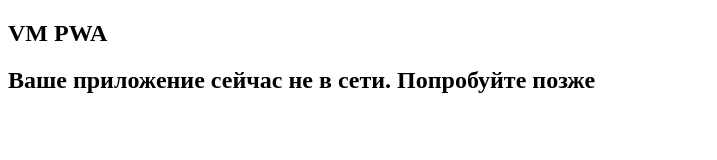
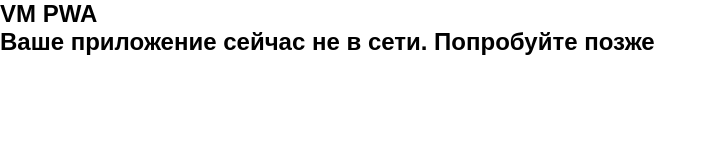
Before and after one commit to hi1267tre/abcd, a plain HTML site: page offline.html in a window 1280 px wide. Shown: the whole page, without its empty margins (0-717 px from the left). Drawn offline with Linux system fonts and the light colour scheme.

Commit message:
Update offline.html

```diff
--- a/offline.html
+++ b/offline.html
@@ -3,7 +3,9 @@
 <head>
   <meta charset="UTF-8">
   <title>Simple PWA</title>
-  <link rel="stylesheet" href="css/styles.css">
+  <link rel="stylesheet" href="css/style.css">
+  <link rel="stylesheet" href="css/part2.css">
+
   <link rel="manifest" href="/manifest.json">
 <body>
 <nav>
```
